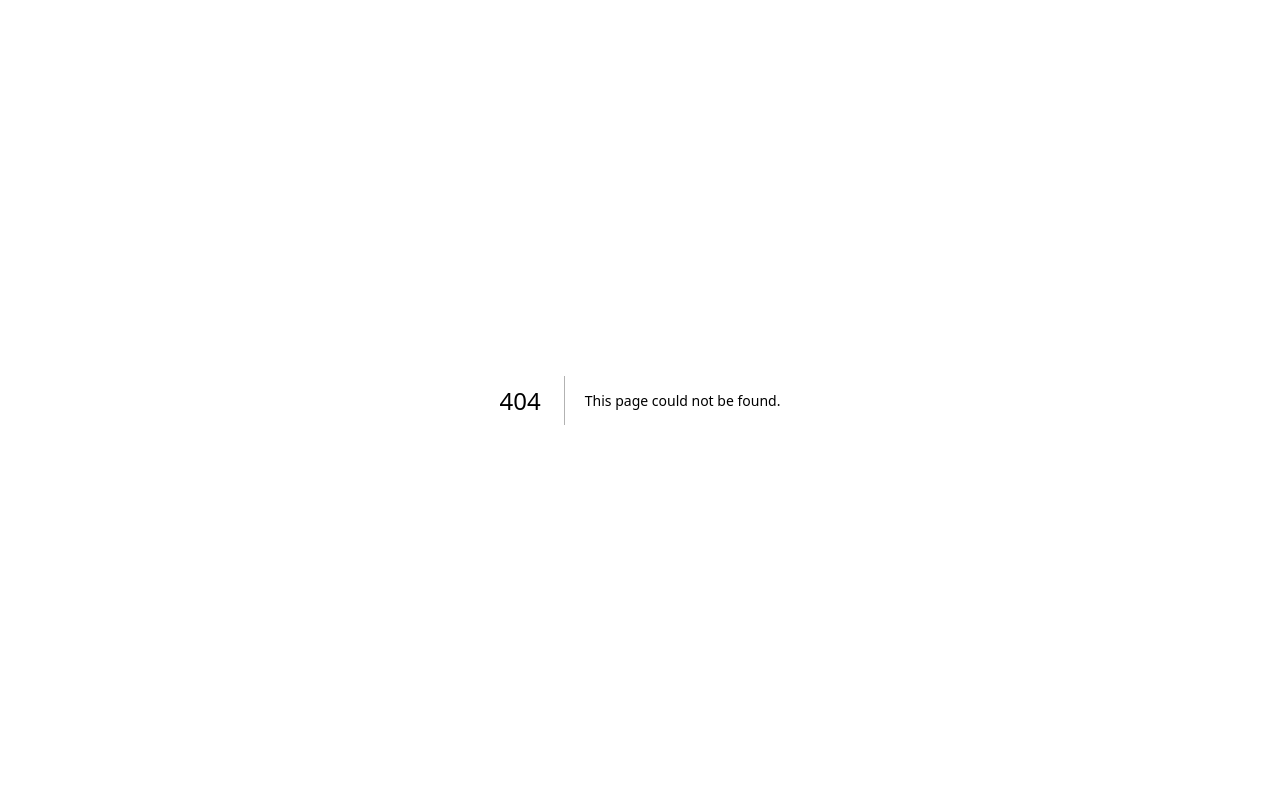
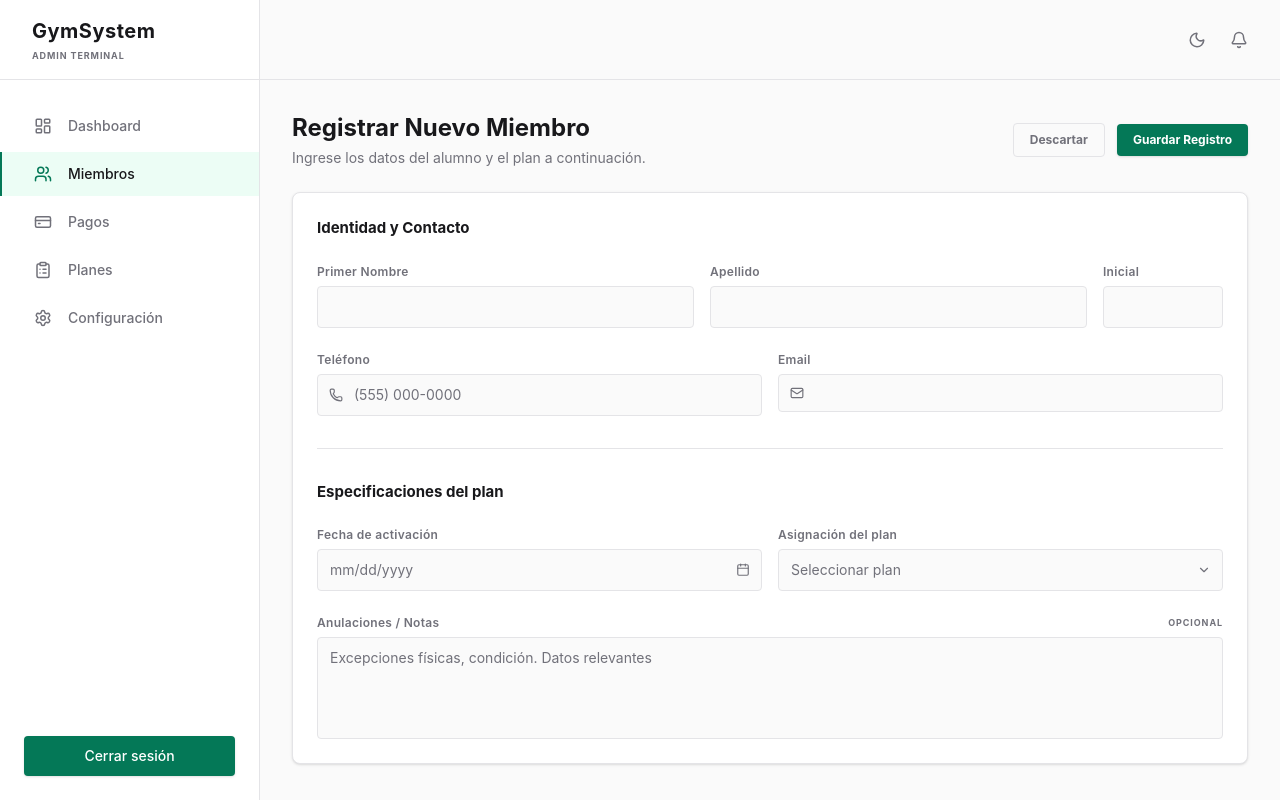
Before and after one commit to juampibolanio/gym-project-front, a Next.js app: page /dashboard/miembros/nuevo in a window 1280 px wide. Before the commit this address had no page. Built offline with nearby package versions, Linux system fonts and the light colour scheme.

Commit message:
feature(miembroNuevo): se creo la vista agregar miembro

```diff
--- a/package.json
+++ b/package.json
@@ -11,6 +11,8 @@
   "dependencies": {
     "@hookform/resolvers": "^3.9.0",
     "@tailwindcss/postcss": "^4.3.0",
+    "echarts": "^6.0.0",
+    "echarts-for-react": "^3.0.6",
     "lucide-react": "^1.14.0",
     "next": "16.2.4",
     "next-themes": "^0.4.6",
--- /dev/null
+++ b/src/app/dashboard/miembros/nuevo/page.tsx
@@ -0,0 +1,173 @@
+import { Phone, Mail, Calendar, ChevronDown } from 'lucide-react';
+import Link from 'next/link';
+
+export default function NewMemberPage() {
+
+  async function createMember(formData: FormData) {
+    'use server';
+
+    try {
+      const firstName = formData.get('primerNombre');
+      const lastName = formData.get('apellido');
+      const email = formData.get('email');
+      const phone = formData.get('telefono');
+      const plan = formData.get('plan');
+
+      console.log('Datos a guardar:', { firstName, lastName, email, phone, plan });
+    } catch (error) {
+      console.error('Error al guardar:', error);
+    }
+  }
+
+  return (
+    <div className="flex flex-col gap-6">
+      <form action={createMember} className="flex flex-col gap-6">
+        <div className="flex flex-col lg:flex-row justify-between items-start lg:items-center gap-4">
+          <div className="flex flex-col">
+            <h1 className="text-2xl font-bold text-text-main">Registrar Nuevo Miembro</h1>
+            <p className="text-sm text-text-muted mt-1">
+              Ingrese los datos del alumno y el plan a continuación.
+            </p>
+          </div>
+
+          <div className="flex items-center gap-3">
+            <Link
+              href="/dashboard/miembros"
+              className="px-4 py-2 border border-border-primary bg-transparent text-text-muted hover:text-text-main hover:bg-surface-hover rounded text-xs font-bold transition-colors"
+            >
+              Descartar
+            </Link>
+            <button
+              type="submit"
+              className="px-4 py-2 bg-brand-main hover:bg-brand-hover text-white rounded text-xs font-bold transition-colors shadow-sm"
+            >
+              Guardar Registro
+            </button>
+          </div>
+        </div>
+
+        <div className="border border-border-primary rounded-lg bg-surface flex flex-col p-6 gap-8 shadow-sm dark:shadow-none">
+
+          <div className="flex flex-col gap-6">
+            <h2 className="text-[15px] font-bold text-text-main">Identidad y Contacto</h2>
+
+            <div className="grid grid-cols-1 md:grid-cols-[1fr_1fr_120px] gap-4">
+              <div className="flex flex-col gap-1.5">
+                <label className="text-xs font-semibold text-text-muted tracking-wide">Primer Nombre</label>
+                <input
+                  type="text"
+                  name="primerNombre"
+                  className="w-full bg-background border border-border-primary rounded px-3 py-2.5 text-sm text-text-main focus:outline-none focus:border-brand-main transition-colors"
+                />
+              </div>
+              <div className="flex flex-col gap-1.5">
+                <label className="text-xs font-semibold text-text-muted tracking-wide">Apellido</label>
+                <input
+                  type="text"
+                  name="apellido"
+                  className="w-full bg-background border border-border-primary rounded px-3 py-2.5 text-sm text-text-main focus:outline-none focus:border-brand-main transition-colors"
+                />
+              </div>
+              <div className="flex flex-col gap-1.5">
+                <label className="text-xs font-semibold text-text-muted tracking-wide">Inicial</label>
+                <input
+                  type="text"
+                  name="inicial"
+                  className="w-full bg-background border border-border-primary rounded px-3 py-2.5 text-sm text-text-main focus:outline-none focus:border-brand-main transition-colors"
+                />
+              </div>
+            </div>
+
+            <div className="grid grid-cols-1 md:grid-cols-2 gap-4">
+              <div className="flex flex-col gap-1.5">
+                <label className="text-xs font-semibold text-text-muted tracking-wide">Teléfono</label>
+                <div className="relative">
+                  <div className="absolute inset-y-0 left-0 pl-3 flex items-center pointer-events-none">
+                    <Phone size={14} className="text-text-muted" />
+                  </div>
+                  <input
+                    type="tel"
+                    name="telefono"
+                    placeholder="(555) 000-0000"
+                    className="w-full bg-background border border-border-primary rounded pl-9 pr-3 py-2.5 text-sm text-text-main placeholder:text-text-muted focus:outline-none focus:border-brand-main transition-colors"
+                  />
+                </div>
+              </div>
+
+              <div className="flex flex-col gap-1.5">
+                <label className="text-xs font-semibold text-text-muted tracking-wide">Email</label>
+                <div className="relative">
+                  <div className="absolute inset-y-0 left-0 pl-3 flex items-center pointer-events-none">
+                    <Mail size={14} className="text-text-muted" />
+                  </div>
+                  <input
+                    type="email"
+                    name="email"
+                    className="w-full bg-background border border-border-primary rounded pl-9 pr-3 py-2 text-sm text-text-main focus:outline-none focus:border-brand-main transition-colors"
+                  />
+                </div>
+              </div>
+            </div>
+          </div>
+
+          <hr className="border-border-primary" />
+
+          <div className="flex flex-col gap-6">
+            <h2 className="text-[15px] font-bold text-text-main">Especificaciones del plan</h2>
+
+            <div className="grid grid-cols-1 md:grid-cols-2 gap-4">
+              <div className="flex flex-col gap-1.5">
+                <label className="text-xs font-semibold text-text-muted tracking-wide">Fecha de activación</label>
+                <div className="relative">
+                  <input
+                    type="text"
+                    name="fechaActivacion"
+                    placeholder="mm/dd/yyyy"
+                    className="w-full bg-background border border-border-primary rounded px-3 py-2.5 text-sm text-text-main placeholder:text-text-muted focus:outline-none focus:border-brand-main transition-colors"
+                  />
+                  <div className="absolute inset-y-0 right-0 pr-3 flex items-center pointer-events-none">
+                    <Calendar size={14} className="text-text-muted" />
+                  </div>
+                </div>
+              </div>
+
+              <div className="flex flex-col gap-1.5">
+                <label className="text-xs font-semibold text-text-muted tracking-wide">Asignación del plan</label>
+                <div className="relative">
+                  <select
+                    name="plan"
+                    defaultValue=""
+                    className="w-full bg-background border border-border-primary rounded px-3 py-2.5 text-sm text-text-muted appearance-none focus:outline-none focus:border-brand-main transition-colors"
+                  >
+                    <option value="" disabled>Seleccionar plan</option>
+                    <option value="premium">Premium</option>
+                    <option value="regular">Regular</option>
+                    <option value="basico">Básico</option>
+                  </select>
+                  <div className="absolute inset-y-0 right-0 pr-3 flex items-center pointer-events-none">
+                    <ChevronDown size={14} className="text-text-muted" />
+                  </div>
+                </div>
+              </div>
+            </div>
+
+            <div className="flex flex-col gap-1.5">
+              <div className="flex justify-between items-center">
+                <label className="text-xs font-semibold text-text-muted tracking-wide">Anulaciones / Notas</label>
+                <span className="text-[9px] font-bold tracking-widest text-text-muted uppercase">Opcional</span>
+              </div>
+              <textarea
+                name="notas"
+                rows={4}
+                placeholder="Excepciones físicas, condición. Datos relevantes"
+                className="w-full bg-background border border-border-primary rounded px-3 py-2.5 text-sm text-text-main placeholder:text-text-muted focus:outline-none focus:border-brand-main transition-colors resize-none"
+              ></textarea>
+            </div>
+
+          </div>
+
+        </div>
+      </form>
+    </div>
+  );
+}
```
Also changed, not shown: 1 other file (tests, documents, lock files or other folders).
